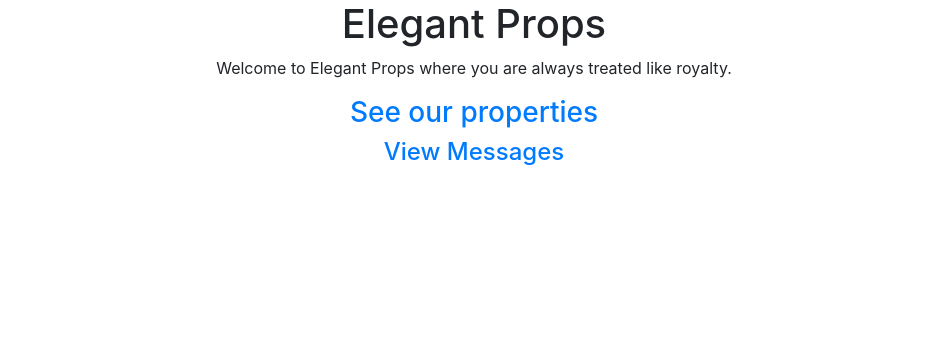
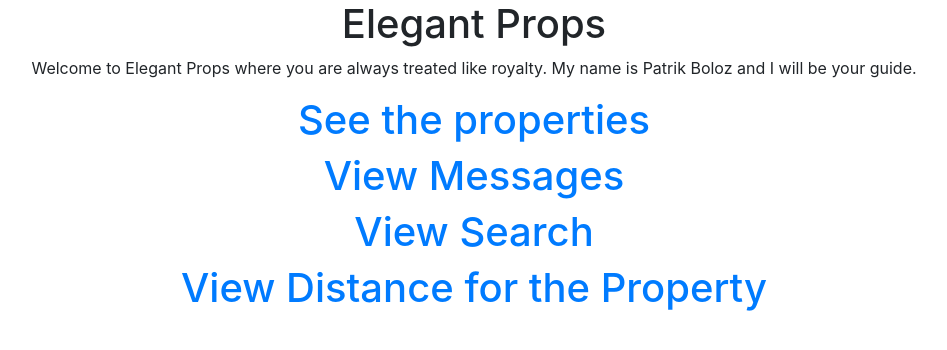
Before and after one commit to patrikboloz/cs350-props-03, a Django app: page / in a window 1280 px wide. Shown: the top 350 px of the page, without its empty margins (166-1113 px from the left). Run offline with Django 3.2, Linux system fonts and the light colour scheme; some libraries are stand-ins or nearby versions.

Commit message:
Add files via upload

```diff
--- a/core/templates/core/home.html
+++ b/core/templates/core/home.html
@@ -1,4 +1,4 @@
-<!-- core/home.html -->
+
 {% extends "core/base.html" %}
 
 {% block page_title %} Proper {% endblock page_title %}
@@ -8,9 +8,12 @@
 {% block content %}
 <div class="row">
     <div class="col text-center">
-        <p>Welcome to Elegant Props where you are always treated like royalty.</p>
-        <h3><a href="{% url 'properties:list' %}">See our properties</h3></a>
-        <h4><a href="{% url 'messenger:list' %}">View Messages</h4></a>
+        <p>Welcome to Elegant Props where you are always treated like royalty.
+        	My name is Patrik Boloz and I will be your guide.</p>
+        <h1><a href="{% url 'properties:list' %}">See the properties</h3></a>
+        <h1><a href="{% url 'messenger:list' %}">View Messages</h1></a>
+        <h1><a href="{% url 'properties:search' %}">View Search</h1></a>
+        <h1><a href="{% url 'properties:distance' %}">View Distance for the Property</h3></a>
     </div>
 </div>
 {% endblock content %}
```
